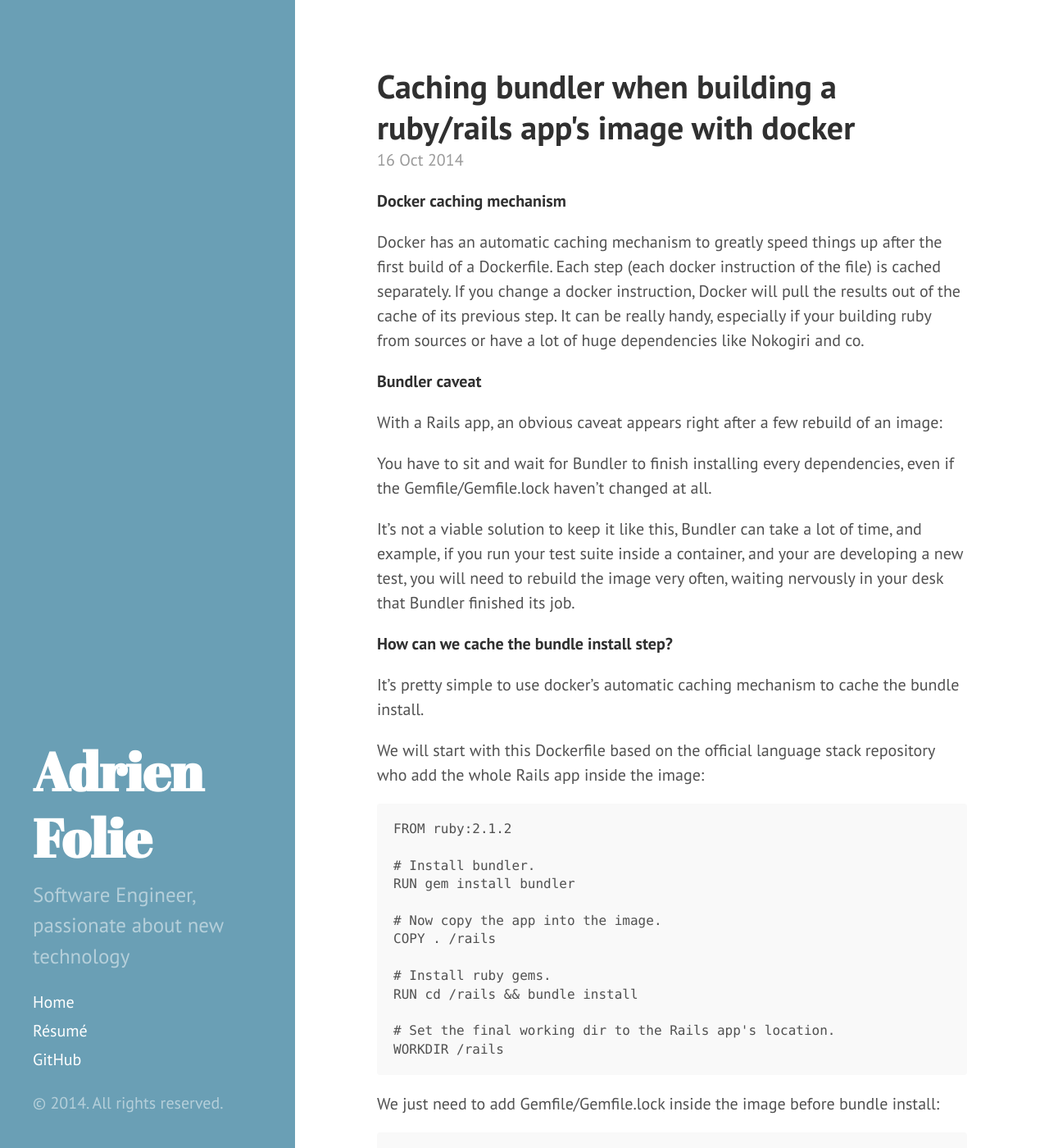
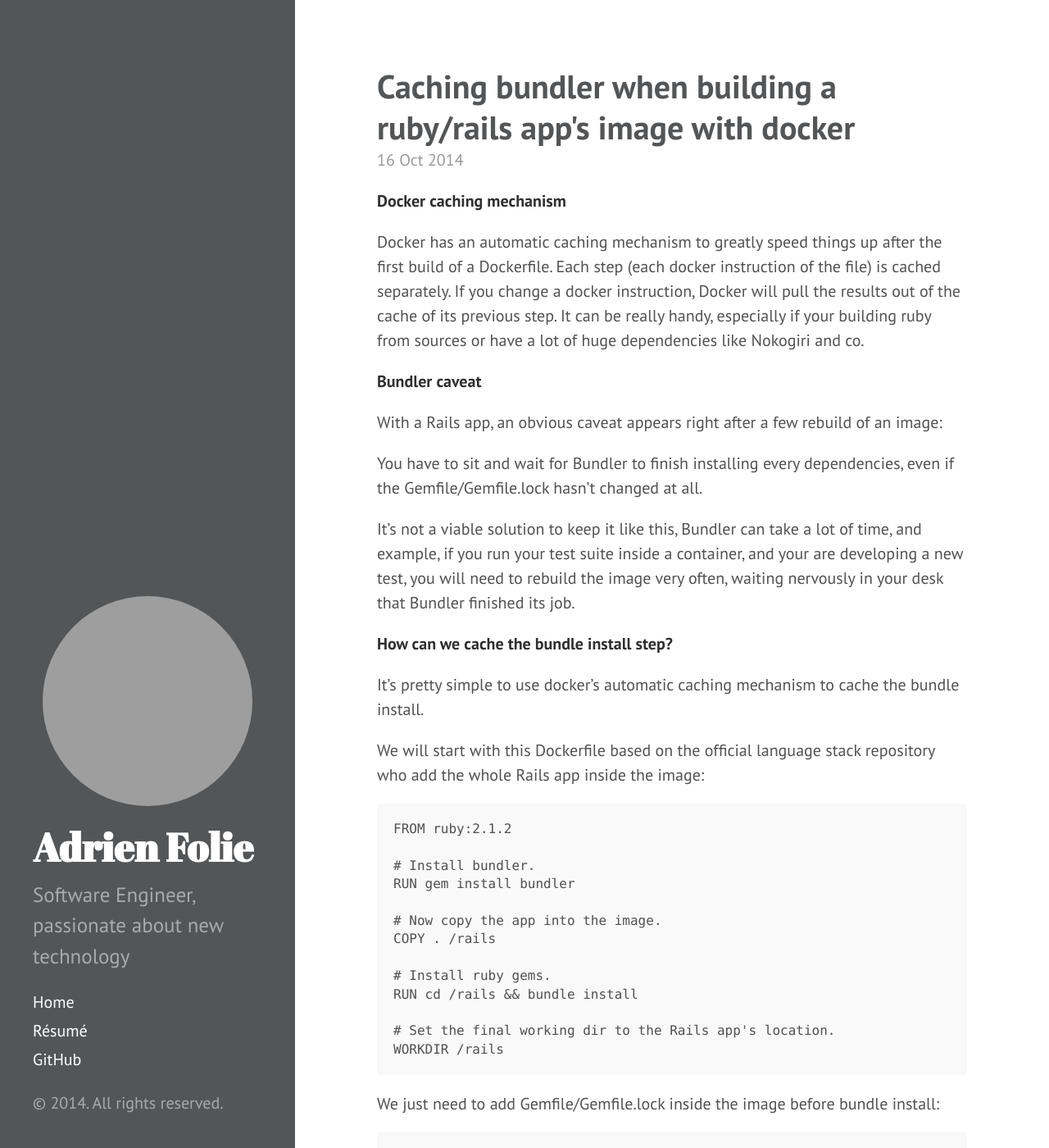
Before and after one commit to foliea/foliea.github.io, a Jekyll site: the page built from _posts/2014-10-16-docker-caching-bundler.md, in a window 1280 px wide and 1400 px high. Shown: the whole window at 82% size. Built offline with Jekyll 4.4.1, drawn with Linux system fonts in a browser that asks for light colours; Markdown is read by kramdown in place of the engine named in the settings; grey boxes are pictures that could not be loaded.

Commit message:
add picture and change theme color

```diff
--- a/_config.yml
+++ b/_config.yml
@@ -3,7 +3,7 @@ markdown:         redcarpet
 highlighter:      pygments
 
 # Permalinks
-permalink:        pretty
+permalink:           pretty
 relative_permalinks: true
 
 # Setup
@@ -28,5 +28,4 @@ github:
   repo:           https://github.com/folieadrien/folieadrien.github.io
   handle:         https://github.com/folieadrien
 
-twitter:
-  handle:         https://twitter.com/folie_a
+twitter:          https://twitter.com/folie_a
--- a/_includes/sidebar.html
+++ b/_includes/sidebar.html
@@ -1,6 +1,7 @@
 <div class="sidebar">
   <div class="container sidebar-sticky">
     <div class="sidebar-about">
+      <img class="portrait" src="https://secure.gravatar.com/avatar/6b030f9d40af0aacef77ba4ba2076985?s=256">
       <h1>
         <a href="{{ site.baseurl }}">
           {{ site.title }}
--- a/_layouts/default.html
+++ b/_layouts/default.html
@@ -3,7 +3,7 @@
 
   {% include head.html %}
 
-  <body class="theme-base-0d">
+  <body class="theme-base-darkblue">
 
     {% include sidebar.html %}
 
--- a/_posts/2014-10-16-docker-caching-bundler.md
+++ b/_posts/2014-10-16-docker-caching-bundler.md
@@ -11,7 +11,7 @@ Docker has an automatic caching mechanism to greatly speed things up after the f
 
 With a Rails app, an obvious caveat appears right after a few rebuild of an image:
 
-You have to sit and wait for Bundler to finish installing every dependencies, even if the Gemfile/Gemfile.lock haven't changed at all.
+You have to sit and wait for Bundler to finish installing every dependencies, even if the Gemfile/Gemfile.lock hasn't changed at all.
 
 It's not a viable solution to keep it like this, Bundler can take a lot of time, and example, if
 you run your test suite inside a container, and your are developing a new test, you will need to rebuild the image very often, waiting nervously in your desk that Bundler finished its job.
--- a/public/css/hyde.css
+++ b/public/css/hyde.css
@@ -80,7 +80,7 @@ html {
   color: #fff;
   margin-top: 0;
   font-family: "Abril Fatface", serif;
-  font-size: 3.25rem;
+  font-size: 2.4rem;
 }
 
 /* Sidebar nav */
@@ -249,6 +249,23 @@ a.sidebar-nav-item:focus {
   color: #8f5536;
 }
 
-.page-title {
-  color: #6a9fb5;
+/* Dark Blue */
+.theme-base-darkblue .sidebar {
+  background-color: #535557;
 }
+.theme-base-0f .content a,
+.theme-base-0f .related-posts li a:hover {
+  color: #535557;
+}
+
+.page-title,
+.post-title,
+.post-title a {
+  color: #535557;
+}
+
+.portrait {
+  border-radius: 50%;
+  margin-left: auto;
+  margin-right: auto;
+}
```
Also changed, not shown: _posts/2014-05-22-avoid-the-dead-end.md (renamed from _posts/2014-05-22-avoid-dead-end.md).
